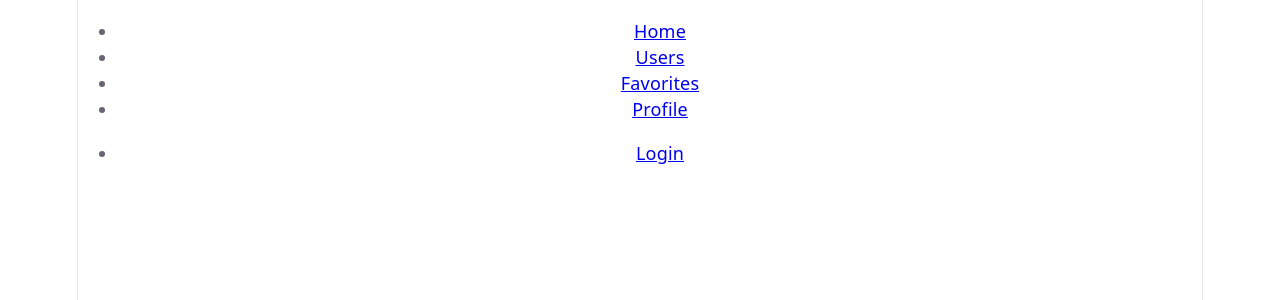
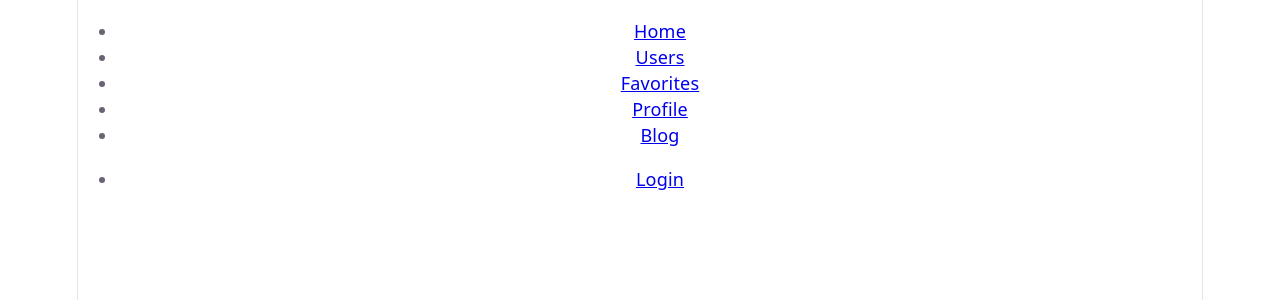
Before and after one commit to nikita-ynov/tp-react, a React (Vite) app: page / in a window 1280 px wide. Shown: the top 300 px of the page. Built offline with nearby package versions, Linux system fonts and the light colour scheme; no server answers.

Commit message:
update Header

```diff
--- a/src/components/Header.tsx
+++ b/src/components/Header.tsx
@@ -22,6 +22,9 @@ export default function Header() {
                 <li>
                     <Link to="/profile">Profile</Link>
                 </li>
+                <li>
+                    <Link to="/posts">Blog</Link>
+                </li>
             </ul>
 
             <ul>
```
